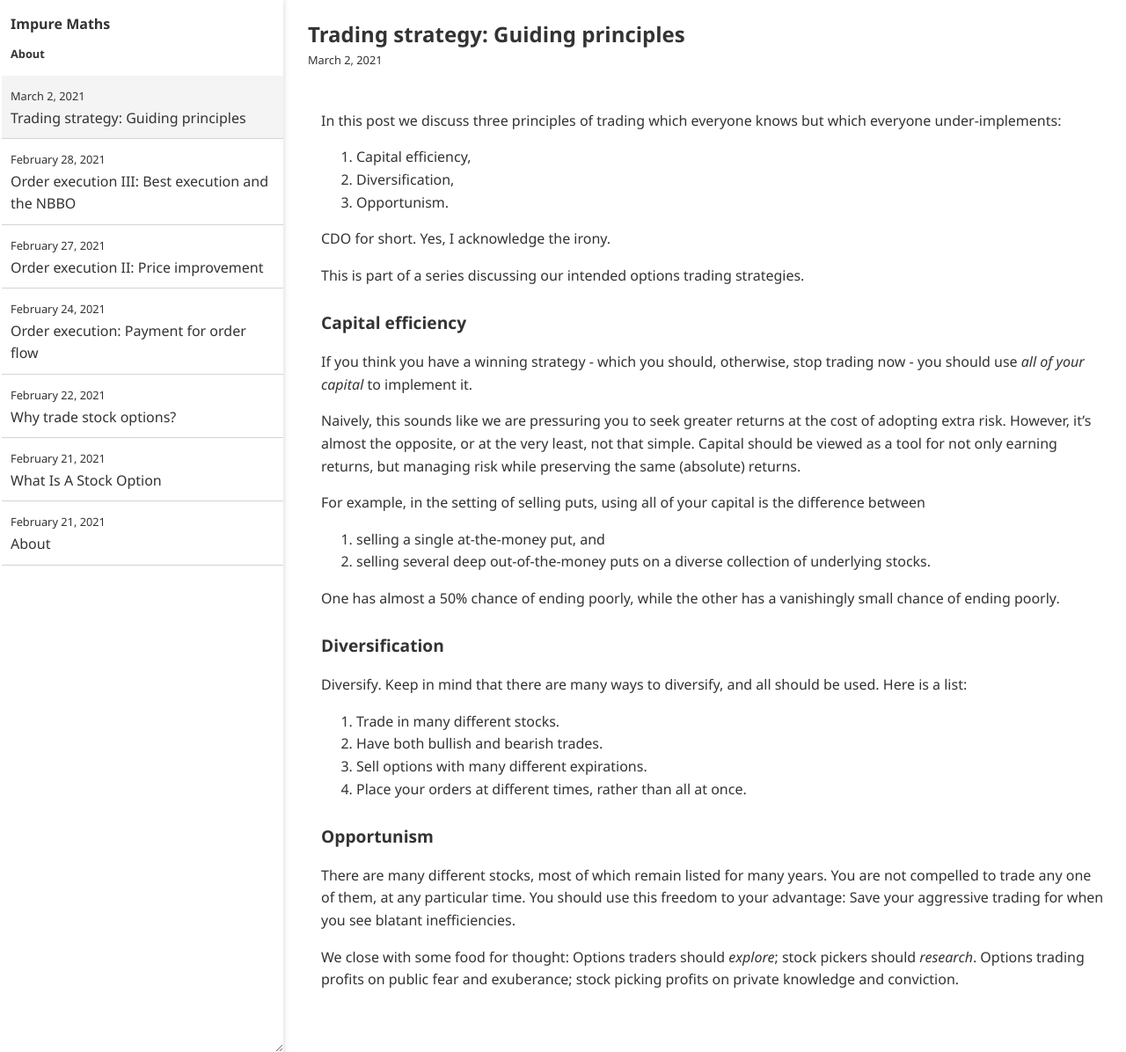
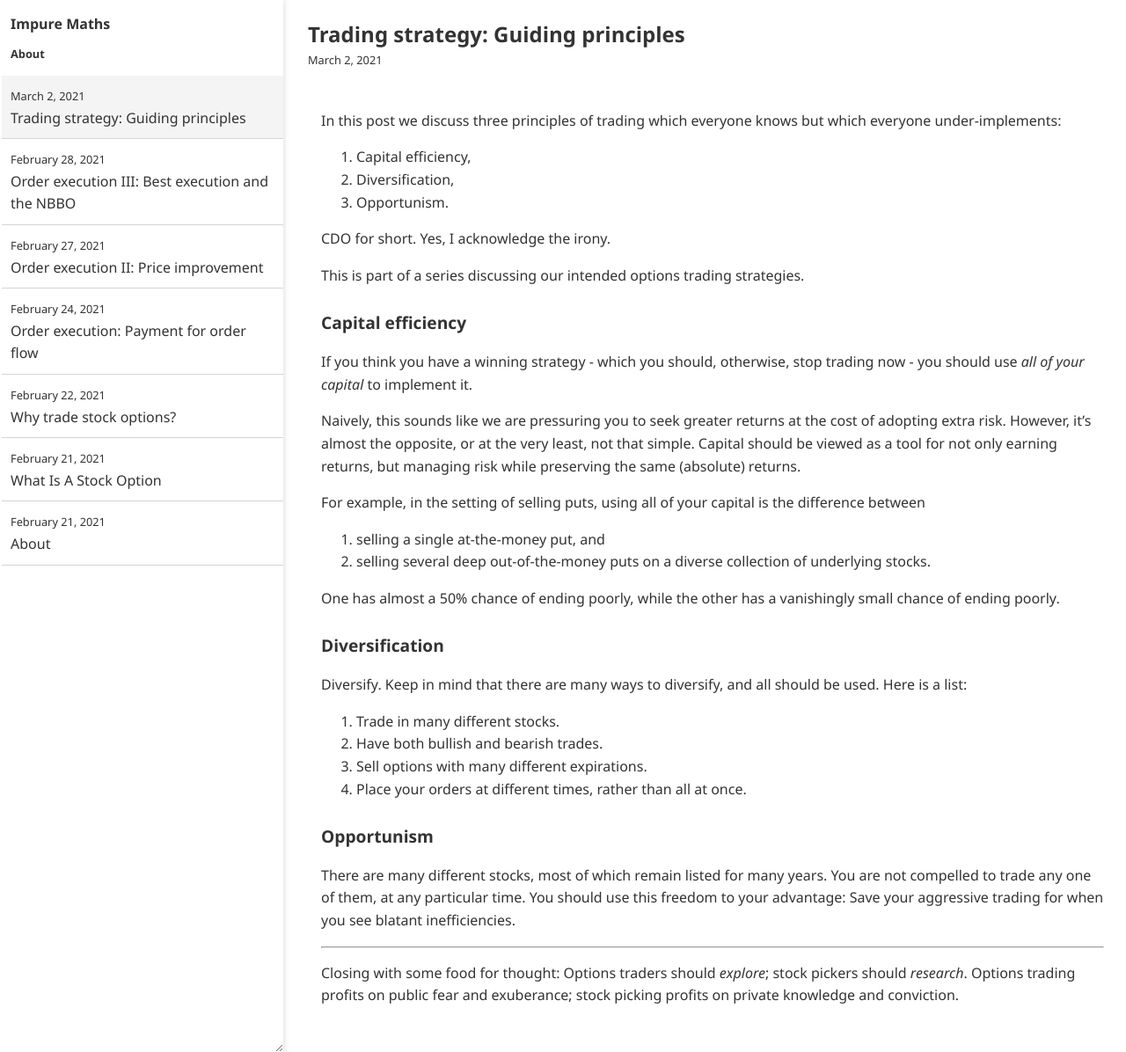
Before and after one commit to impuremaths/impuremaths.github.io, a Jekyll site: the page built from _posts/2021-03-02-trading-strategy.md, in a window 1280 px wide and 1196 px high. Shown: the whole window at 88% size. Built offline with Jekyll 4.4.1, drawn with Linux system fonts in a browser that asks for light colours.

Commit message:
Update 2021-03-02-trading-strategy.md

```diff
--- a/_posts/2021-03-02-trading-strategy.md
+++ b/_posts/2021-03-02-trading-strategy.md
@@ -38,4 +38,6 @@
 
 There are many different stocks, most of which remain listed for many years. You are not compelled to trade any one of them, at any particular time. You should use this freedom to your advantage: Save your aggressive trading for when you see blatant inefficiencies.
 
-We close with some food for thought: Options traders should _explore_; stock pickers should _research_. Options trading profits on public fear and exuberance; stock picking profits on private knowledge and conviction.
+---
+
+Closing with some food for thought: Options traders should _explore_; stock pickers should _research_. Options trading profits on public fear and exuberance; stock picking profits on private knowledge and conviction.
```
